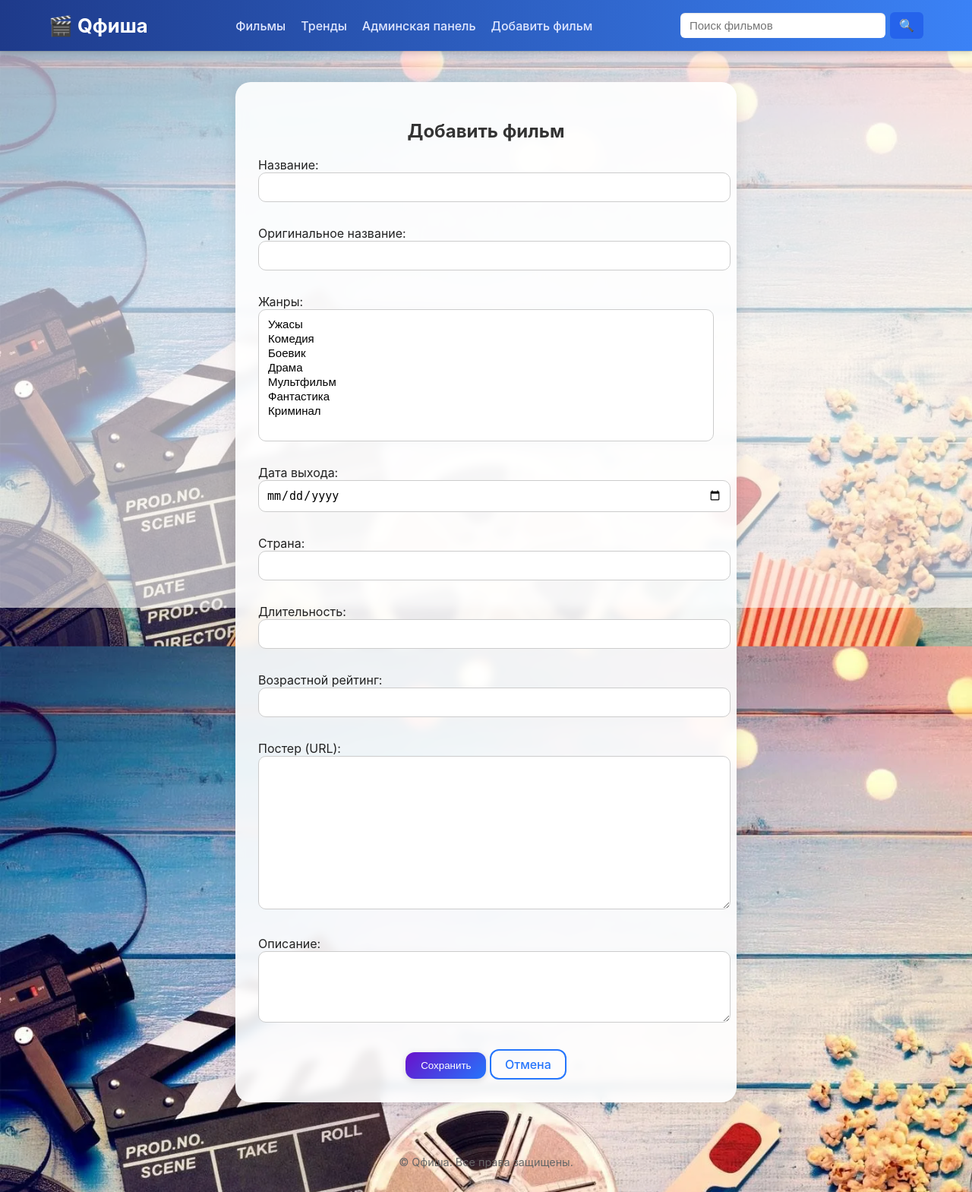
After one commit to quikberry/kinoafisha, a Django app: page /movies/create/ in a window 1280 px wide. The commit adds this page. Shown: the whole page at 76% size. Run offline with Django 5.2, Linux system fonts and the light colour scheme; data comes from the database, SQL or seed files in the repository; both versions use the stored data as it was after the commit.

Commit message:
Детальная с настройками

```diff
--- /dev/null
+++ b/app_kino/forms.py
@@ -0,0 +1,15 @@
+from django import forms
+from .models import Movie
+
+class MovieForm(forms.ModelForm):
+    class Meta:
+        model = Movie
+        fields = ["title", "original_title", "genres",
+                  "release_date", "country", "duration",
+                  "age_rating", "poster", "description"]
+        widgets = {
+            "release_date": forms.DateInput(attrs={"type": "date"}),
+            "description": forms.Textarea(attrs={"rows": 4}),
+            "genres": forms.SelectMultiple(attrs={"size": 8})
+
+        }
--- a/app_kino/models.py
+++ b/app_kino/models.py
@@ -37,6 +37,8 @@ class Movie(models.Model):
     age_rating = models.CharField("Возрастной рейтинг", max_length=10, blank=True)
     poster = models.TextField("Постер (URL)", blank=True)
     genres = models.ManyToManyField(Genre, verbose_name="Жанры", related_name="movies")
+    created_at = models.DateTimeField("Создано", auto_now_add=True)
+    updated_at = models.DateTimeField("Обновлено", auto_now=True)
 
     class Meta:
         verbose_name = "Фильм"
--- a/app_kino/urls.py
+++ b/app_kino/urls.py
@@ -8,4 +8,8 @@ urlpatterns = [
     path("movies/", views.movie_list, name="movie_list"),
     path("movies/<int:pk>/", views.movie_detail, name="movie_detail"),
     path("search/", views.search, name="search"),
+
+    path("movies/create/", views.movie_create, name="movie_create"),
+    path("movies/<int:pk>/edit/", views.movie_update, name="movie_update"),
+    path("movies/<int:pk>/delete/", views.movie_delete, name="movie_delete"),
 ]
--- a/app_kino/views.py
+++ b/app_kino/views.py
@@ -3,7 +3,9 @@ from django.conf import settings
 from django.db.models import Count, Avg, Min, Q
 from django.shortcuts import render, get_object_or_404, redirect
 from django.utils import timezone
+from django.urls import reverse
 from .models import Movie, Session, Cinema
+from .forms import MovieForm
 
 def home(request):
     now = timezone.now()
@@ -176,3 +178,31 @@ def search(request):
         "total_movies": movies_qs.count(),
         "total_cinemas": cinemas_qs.count(),
     })
+
+def movie_create(request):
+    if request.method == "POST":
+        form = MovieForm(request.POST)
+        if form.is_valid():
+            movie = form.save()
+            return redirect("app_kino:movie_detail", pk=movie.pk)
+    else:
+        form = MovieForm()
+    return render(request, "app_kino/movie/form.html", {"form": form, "is_create": True})
+
+def movie_update(request, pk):
+    movie = get_object_or_404(Movie, pk=pk)
+    if request.method == "POST":
+        form = MovieForm(request.POST, instance=movie)
+        if form.is_valid():
+            form.save()
+            return redirect("app_kino:movie_detail", pk=movie.pk)
+    else:
+        form = MovieForm(instance=movie)
+    return render(request, "app_kino/movie/form.html", {"form": form, "mode": "edit", "movie": movie, "is_create": False})
+
+def movie_delete(request, pk):
+    movie = get_object_or_404(Movie, pk=pk)
+    if request.method == "POST":
+        movie.delete()
+        return redirect("app_kino:movie_list")
+    return render(request, "app_kino/movie/confirm_delete.html", {"movie": movie})
--- a/static/css/style.css
+++ b/static/css/style.css
@@ -382,3 +382,87 @@ img.movie-poster[alt=""]::before {
   background-position: right center;
   transform: translateY(-2px);
 }
+
+.btn {
+  background: linear-gradient(135deg, #6a11cb 0%, #2575fc 100%);
+  color: white;
+  padding: 10px 20px;
+  border: none;
+  border-radius: 12px;
+  cursor: pointer;
+  font-weight: 500;
+  transition: all 0.25s ease;
+  box-shadow: 0 2px 8px rgba(0, 0, 0, 0.15);
+}
+
+.btn:hover {
+  transform: translateY(-2px);
+  box-shadow: 0 4px 12px rgba(0, 0, 0, 0.2);
+}
+
+/* ---------- Вторичные кнопки (outline) ---------- */
+.btn-outline {
+  color: #2575fc;
+  border: 2px solid #2575fc;
+  background: transparent;
+  padding: 8px 18px;
+  border-radius: 12px;
+  transition: all 0.25s ease;
+  text-decoration: none;
+  font-weight: 500;
+}
+
+.btn-outline:hover {
+  background: #2575fc;
+  color: #fff;
+  transform: translateY(-2px);
+}
+
+/* ---------- Красная кнопка удаления ---------- */
+.btn-danger {
+  background: linear-gradient(135deg, #ff416c 0%, #ff4b2b 100%);
+  color: white;
+  border: none;
+}
+
+.btn-danger:hover {
+  opacity: 0.9;
+  transform: scale(1.03);
+}
+
+/* ---------- Блок формы ---------- */
+.form-container {
+  background: rgba(255, 255, 255, 0.9);
+  backdrop-filter: blur(6px);
+  border-radius: 20px;
+  padding: 30px;
+  max-width: 600px;
+  margin: 40px auto;
+  box-shadow: 0 4px 20px rgba(0, 0, 0, 0.1);
+}
+
+.form-container h2 {
+  text-align: center;
+  margin-bottom: 20px;
+  color: #333;
+}
+
+.form-grid input,
+.form-grid select,
+.form-grid textarea {
+  width: 100%;
+  padding: 10px;
+  margin-bottom: 15px;
+  border-radius: 10px;
+  border: 1px solid #ccc;
+  transition: border-color 0.2s;
+  font-size: 15px;
+}
+
+.form-grid input:focus,
+.form-grid select:focus,
+.form-grid textarea:focus {
+  border-color: #2575fc;
+  outline: none;
+  box-shadow: 0 0 6px rgba(37, 117, 252, 0.4);
+}
--- a/templates/app_kino/movie/detail.html
+++ b/templates/app_kino/movie/detail.html
@@ -72,6 +72,11 @@
   <p class="muted mt-16">Сеансов на ближайшую неделю нет.</p>
 {% endif %}
 
+<div class="mt-16" style="text-align:center">
+  <a href="{% url 'app_kino:movie_update' movie.pk %}" class="btn-outline">Редактировать</a>
+  <a href="{% url 'app_kino:movie_delete' movie.pk %}" class="btn-outline">Удалить</a>
+</div>
+
 {% if similar %}
   <h2 class="mt-32">Похожие фильмы</h2>
   <div class="grid">
--- /dev/null
+++ b/templates/app_kino/movie/form.html
@@ -0,0 +1,16 @@
+{% extends "base.html" %}
+{% block content %}
+<div class="form-container">
+  <h2>{% if mode == 'edit' %}Редактировать фильм{% else %}Добавить фильм{% endif %}</h2>
+  <form method="post">
+    {% csrf_token %}
+    <div class="form-grid">
+      {{ form.as_p }}
+    </div>
+    <div style="text-align:center;">
+      <button type="submit" class="btn">Сохранить</button>
+      <a href="{% url 'app_kino:movie_list' %}" class="btn-outline">Отмена</a>
+    </div>
+  </form>
+</div>
+{% endblock %}
--- a/templates/app_kino/movie/list.html
+++ b/templates/app_kino/movie/list.html
@@ -17,6 +17,10 @@
             {% if m.country %} · {{ m.country }}{% endif %}
             {% if m.age_rating %} · {{ m.age_rating }}{% endif %}
         </div>
+        <div class="muted mt-4" style="text-align:center">
+          <a href="{% url 'app_kino:movie_update' m.pk %}" class="btn-outline">Редактировать</a>
+          <a href="{% url 'app_kino:movie_delete' m.pk %}" class="btn-outline">Удалить</a>
+        </div>
         {% if m.description %}
             <p>{{ m.description|truncatechars:120 }}</p>
         {% endif %}
--- a/templates/base.html
+++ b/templates/base.html
@@ -17,6 +17,7 @@
       <a href="{% url 'app_kino:movie_list' %}">Фильмы</a>
       <a href="{% url 'app_kino:home' %}">Тренды</a>
       <a href="{% url 'admin:index' %}">Админская панель</a>
+      <a href="{% url 'app_kino:movie_create' %}">Добавить фильм</a>
     </nav>
       <form action="{% url 'app_kino:search' %}" method="get" class="search-bar">
       <input type="text" name="q" placeholder="Поиск фильмов">
@@ -24,6 +25,7 @@
     </form>
   </div>
 </header>
+
 
 <hr class="header-line">
 
```
Also changed, not shown: templates/app_kino/movie/confirm_delete.html (added, +12 -0 lines), app_kino/migrations/0006_movie_created_at_movie_updated_at_and_more.py (added), db.sqlite3.
